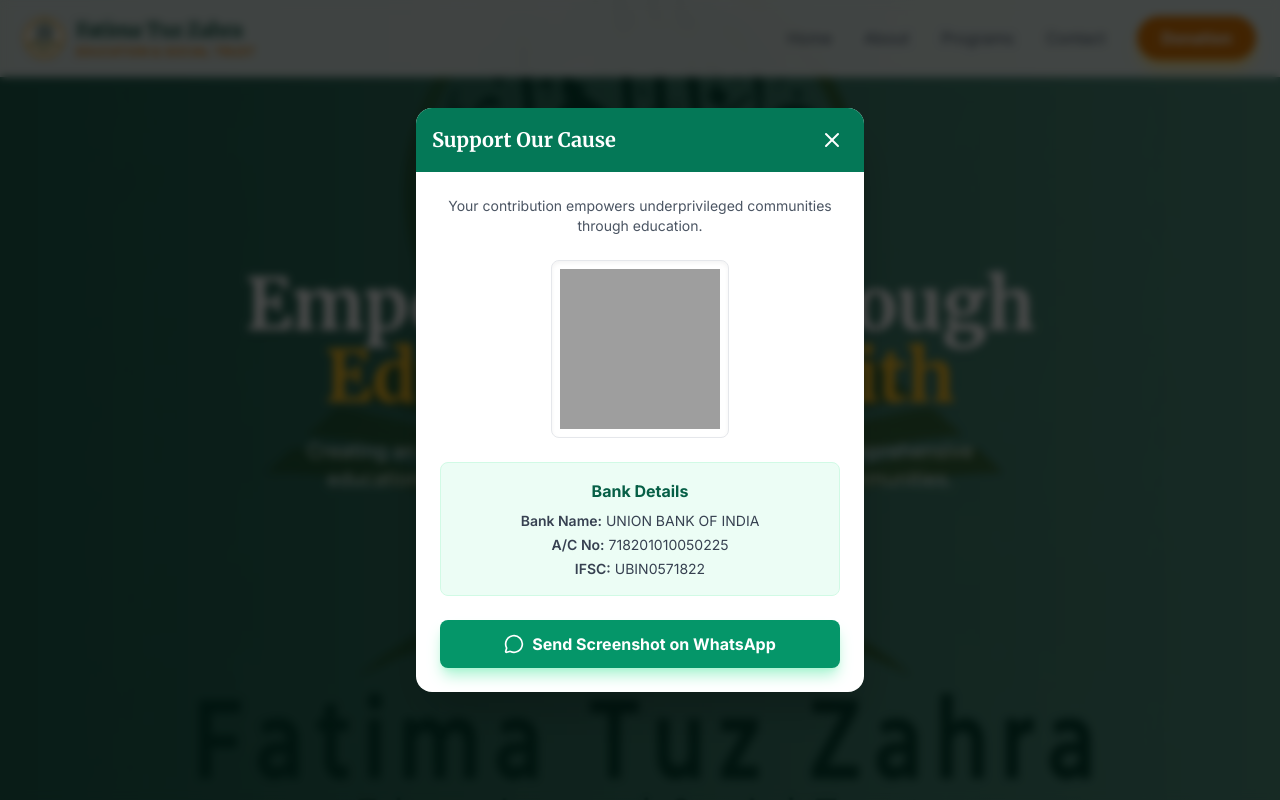
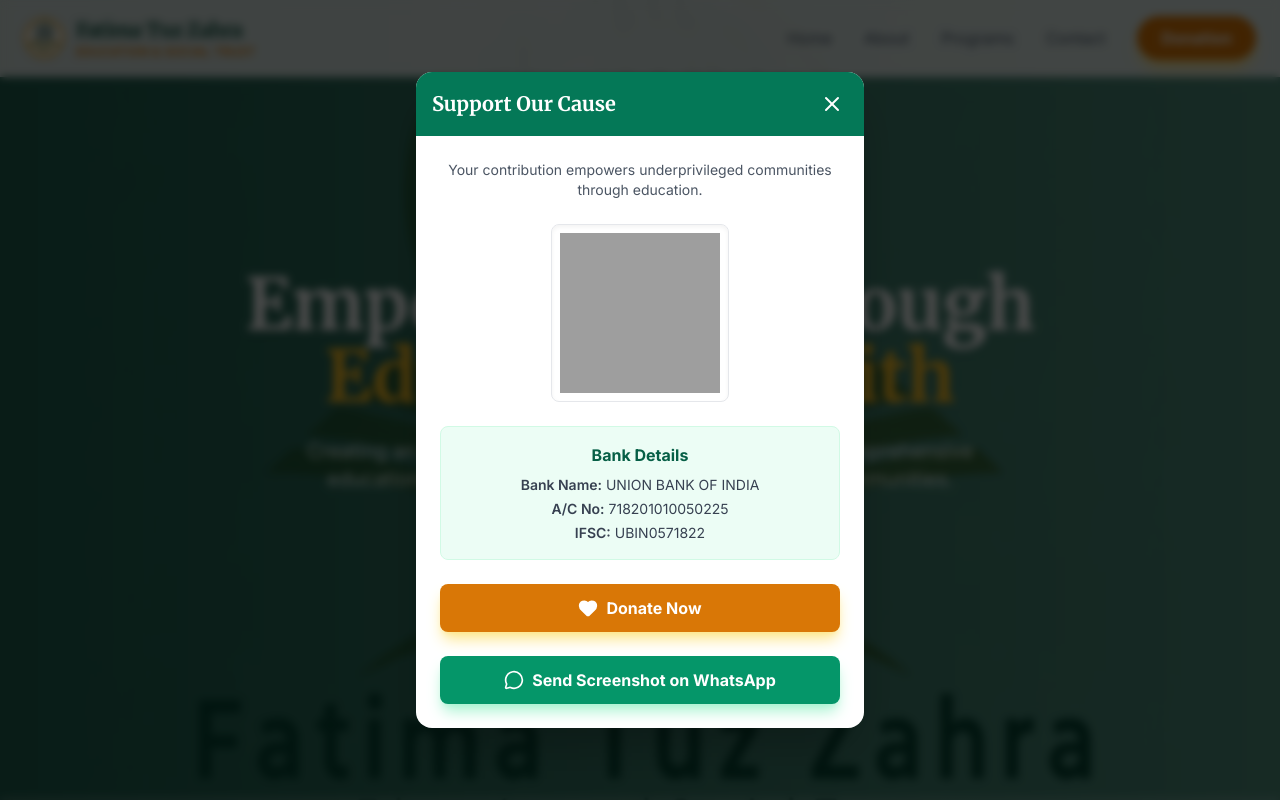
Before and after one commit to samsabdal/fatimatuzzahraest, a React (Vite) app: page / in a window 1280 px wide. Both pictures are taken after a click on the button "Donation". Shown: the top 800 px of the page. Built offline with nearby package versions, Linux system fonts and the light colour scheme; grey boxes are pictures that could not be loaded.

Commit message:
updated donate now button

```diff
--- a/components/DonationModal.tsx
+++ b/components/DonationModal.tsx
@@ -1,5 +1,5 @@
 import React from 'react';
-import { X, MessageCircle } from 'lucide-react';
+import { X, MessageCircle, Heart } from 'lucide-react';
 
 interface DonationModalProps {
   isOpen: boolean;
@@ -9,6 +9,10 @@ interface DonationModalProps {
 
 export const DonationModal: React.FC<DonationModalProps> = ({ isOpen, onClose, whatsappNumber }) => {
   if (!isOpen) return null;
+
+  const handleDonateNow = () => {
+    window.location.href = "upi://pay?pa=qr917978796166-0228@unionbankofindia&pn=FatimaTuzZahraTrust&cu=INR";
+  };
 
   const handleWhatsappRedirect = () => {
     const text = encodeURIComponent("Assalamu Alaikum, I have sent a donation. Here is the screenshot.");
@@ -50,6 +54,14 @@ export const DonationModal: React.FC<DonationModalProps> = ({ isOpen, onClose, w
           </div>
 
           <button
+            onClick={handleDonateNow}
+            className="w-full bg-amber-600 hover:bg-amber-700 text-white font-bold py-3 px-4 rounded-lg flex items-center justify-center gap-2 transition-transform active:scale-95 shadow-lg shadow-amber-200"
+          >
+            <Heart size={20} className="fill-current" />
+            Donate Now
+          </button>
+
+          <button
             onClick={handleWhatsappRedirect}
             className="w-full bg-emerald-600 hover:bg-emerald-700 text-white font-bold py-3 px-4 rounded-lg flex items-center justify-center gap-2 transition-transform active:scale-95 shadow-lg shadow-emerald-200"
           >
```
